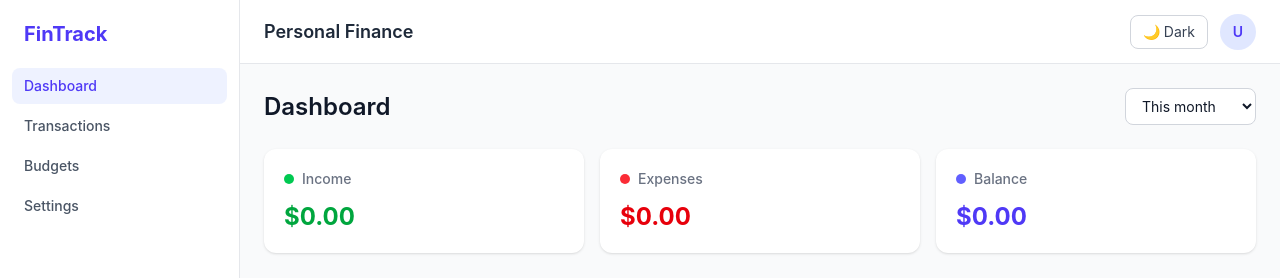
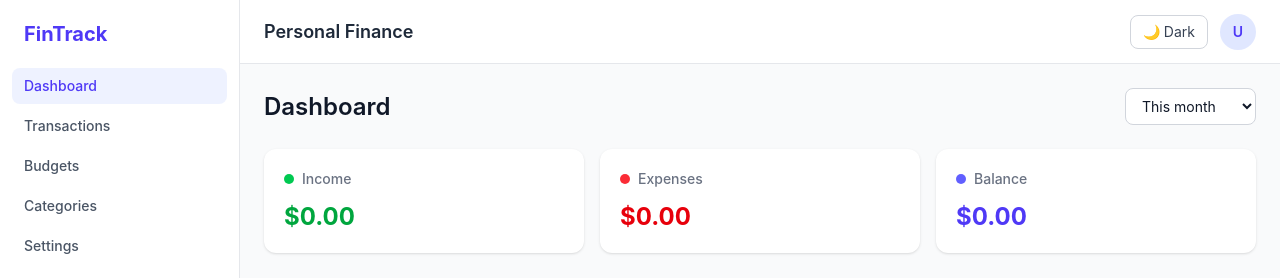
Before and after one commit to mahdirez/fintrack-dashboard, a React (Vite) app: page / in a window 1280 px wide. Shown: the top 278 px of the page. Built offline with nearby package versions, Linux system fonts and the light colour scheme.

Commit message:
feat: add Categories route and navigation link

```diff
--- a/src/App.tsx
+++ b/src/App.tsx
@@ -6,6 +6,7 @@ const DashboardPage = lazy(() => import("./pages/DashboardPage"));
 const TransactionsPage = lazy(() => import("./pages/TransactionsPage"));
 const BudgetsPage = lazy(() => import("./pages/BudgetsPage"));
 const SettingsPage = lazy(() => import("./pages/SettingsPage"));
+const CategoriesPage = lazy(() => import("./pages/CategoriesPage"));
 
 function App() {
   return (
@@ -18,6 +19,7 @@ function App() {
           <Route path="transactions" element={<TransactionsPage />} />
           <Route path="budgets" element={<BudgetsPage />} />
           <Route path="settings" element={<SettingsPage />} />
+          <Route path="categories" element={<CategoriesPage />} />
         </Route>
       </Routes>
     </Suspense>
--- a/src/components/navLinks.ts
+++ b/src/components/navLinks.ts
@@ -2,5 +2,6 @@ export const navLinks = [
   { to: "/", label: "Dashboard" },
   { to: "/transactions", label: "Transactions" },
   { to: "/budgets", label: "Budgets" },
+  { to: "/categories", label: "Categories" },
   { to: "/settings", label: "Settings" },
 ];
```
